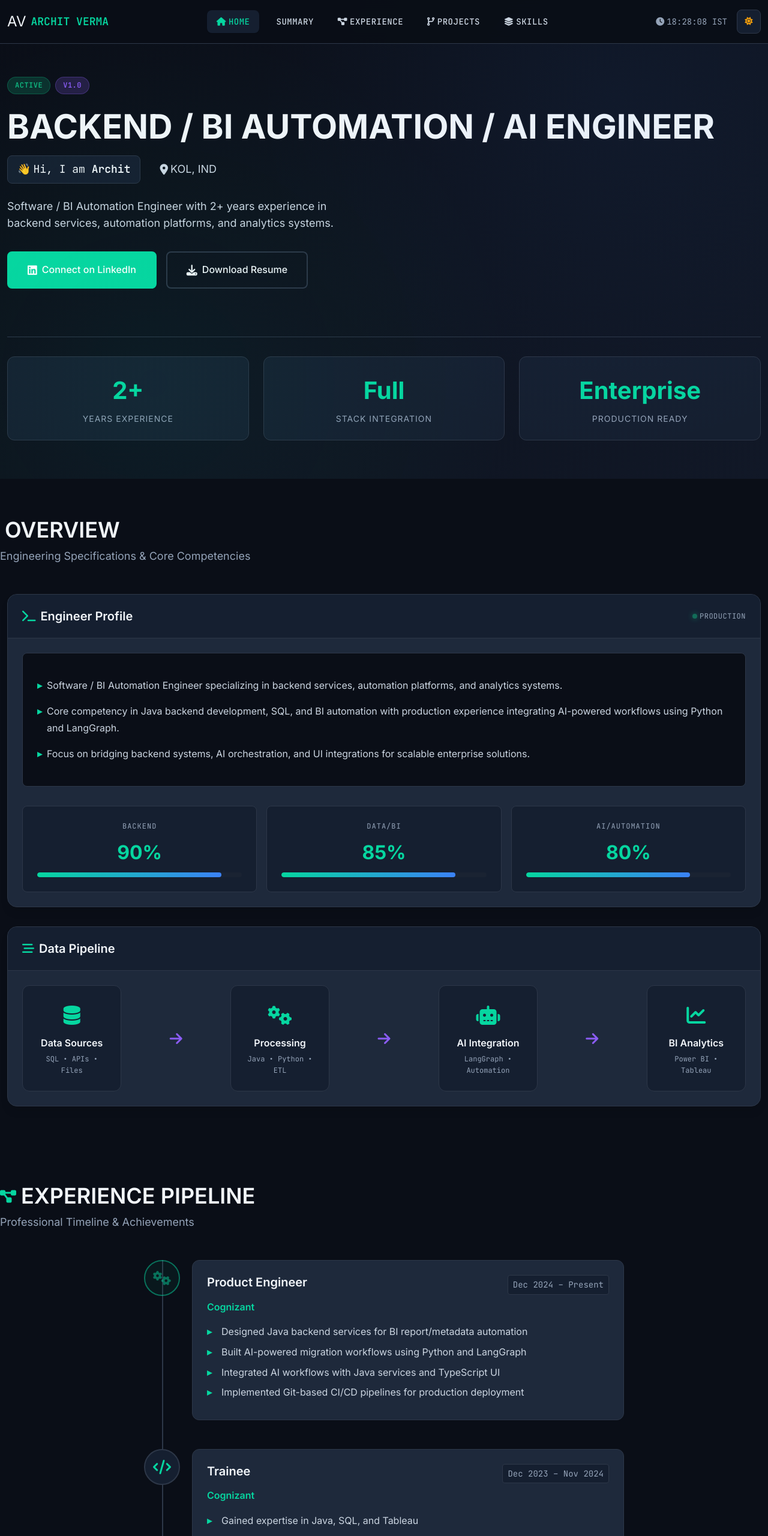
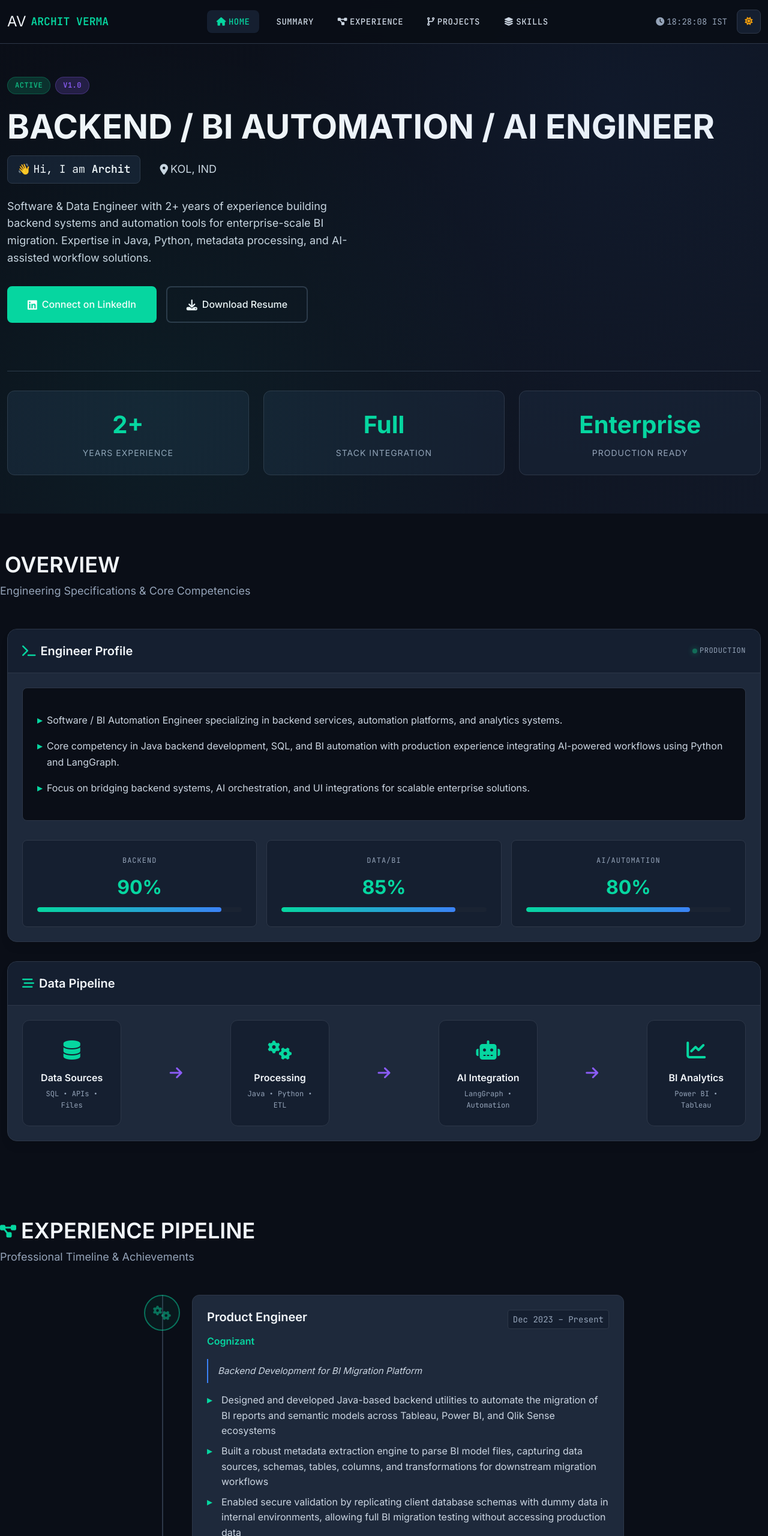
Before and after one commit to thearchit02/archit-verma-portfolio, a plain HTML site: page index.html in a window 1280 px wide. Shown: the top 2560 px of the page at 60% size. Drawn offline with Linux system fonts and the light colour scheme.

Commit message:
changes related to resume and its data

```diff
--- a/config/config.json
+++ b/config/config.json
@@ -1,18 +1,20 @@
 {
   "site": {
-    "title": "Archit Verma - Backend Engineer",
-    "description": "Software / BI Automation Engineer with 2+ years experience in backend services, automation platforms, and analytics systems.",
-    "keywords": "backend engineer, BI automation, AI integration, Java, Python, SQL, Power BI, LangGraph",
+    "title": "Archit Verma - Software & Data Engineer",
+    "description": "Software & Data Engineer with 2+ years of experience building backend systems and automation tools for enterprise-scale BI migration. Expertise in Java, Python, metadata processing, and AI-assisted workflow solutions.",
+    "keywords": "Software Engineer, Data Engineer, BI Migration, Java, Python, TypeScript, SQL, Power BI, Tableau, Qlik, LangGraph, Metadata Processing",
     "author": "Archit Verma",
     "language": "en"
   },
 
   "personal": {
     "name": "Archit Verma",
-    "role": "Backend / BI Automation / AI Engineer",
+    "role": "Software & Data Engineer",
     "location": "KOL, IND",
     "email": "reachoutarchit@gmail.com",
-    "availability": "Open to Opportunities"
+    "availability": "Open to Opportunities",
+    "experienceYears": 2,
+    "summary": "Software & Data Engineer with 2+ years of experience (2023–2026) building backend systems and automation tools for enterprise-scale BI migration. Expertise in Java, Python, and metadata processing, translating complex BI models across Tableau, Power BI, and Qlik Sense into migration-ready artifacts. Proven track record in developing rule-driven automation engines and contributing to AI-assisted workflow solutions to drive platform modernization."
   },
 
   "links": {
@@ -42,8 +44,12 @@
       "icon": "layer-group"
     },
     "education": {
-      "title": "Education & Certifications",
+      "title": "Education",
       "icon": "graduation-cap"
+    },
+    "certifications": {
+      "title": "Certifications & Credentials",
+      "icon": "certificate"
     }
   },
 
@@ -51,95 +57,89 @@
     {
       "title": "Product Engineer",
       "company": "Cognizant",
-      "period": "Dec 2024 – Present",
+      "period": "Dec 2023 – Present",
       "status": "current",
+      "subtitle": "Backend Development for BI Migration Platform",
       "achievements": [
-        "Designed Java backend services for BI report/metadata automation",
-        "Built AI-powered migration workflows using Python and LangGraph",
-        "Integrated AI workflows with Java services and TypeScript UI",
-        "Implemented Git-based CI/CD pipelines for production deployment"
-      ]
-    },
-    {
-      "title": "Trainee",
-      "company": "Cognizant",
-      "period": "Dec 2023 – Nov 2024",
-      "achievements": [
-        "Gained expertise in Java, SQL, and Tableau",
-        "Supported BI automation and analytics engineering",
-        "Learned enterprise development practices"
+        "Designed and developed Java-based backend utilities to automate the migration of BI reports and semantic models across Tableau, Power BI, and Qlik Sense ecosystems",
+        "Built a robust metadata extraction engine to parse BI model files, capturing data sources, schemas, tables, columns, and transformations for downstream migration workflows",
+        "Enabled secure validation by replicating client database schemas with dummy data in internal environments, allowing full BI migration testing without accessing production data",
+        "Developed a rule-based complexity analysis engine in Java to evaluate report structure, transformations, and interdependencies, directly supporting migration planning and effort estimation",
+        "Enhanced estimation accuracy by preparing structured BI metadata for AI models, enabling AI-assisted evaluation of migration complexity and risk",
+        "Contributed to early-stage research on an AI-powered BI migration solution using Python, LangGraph, and multi-agent workflows, focusing on automation feasibility and orchestrating report conversion",
+        "Collaborated with cross-functional teams using Git and CI/CD to deliver production-ready features, converting Tableau metadata (.tds, .twb) into staging artifacts for Power BI semantic model generation"
       ]
     }
   ],
 
   "projects": [
     {
-      "title": "AI-Powered BI Migration Platform",
-      "description": "Enterprise-grade AI-assisted migration workflows automating BI asset transitions with intelligent validation and deep system integration",
+      "title": "BI Migration & Automation Platform",
+      "description": "Enterprise-grade backend utilities for automating BI asset migration across Tableau, Power BI, and Qlik Sense ecosystems. Core system handling metadata extraction, schema validation, and report conversion at scale.",
       "status": "production",
-      "period": "Dec 2024 – Present",
-      "impact": "Reduced migration time by 60%, eliminated manual asset mapping errors, enabled 15+ enterprise migrations",
-      "technologies": ["Python", "LangGraph", "Java", "TypeScript", "Power BI", "PostgreSQL", "REST APIs"],
+      "period": "2023 – Present",
+      "impact": "Streamlined automated report publishing, reduced manual migration effort, enabled enterprise-scale BI transformations",
+      "technologies": ["Java", "Python", "TypeScript", "Power BI", "Tableau", "Qlik Sense", "REST APIs"],
       "features": [
-        "AI workflow orchestration using LangGraph for intelligent decision-making",
-        "Java microservices handling async batch processing and metadata transformation",
-        "TypeScript React UI with real-time progress tracking and error recovery",
-        "Power BI & Tableau compatibility with automated metadata extraction",
-        "Advanced validation engine with 99.2% accuracy rate",
-        "Git-based deployment pipeline with automated testing"
+        "Java backend utilities parsing Tableau files (.tds, .twb) to generate Power BI semantic models",
+        "Robust metadata extraction engine capturing data sources, schemas, tables, columns, and transformations",
+        "Automated conversion of Tableau metadata into staging artifacts for Power BI semantic model generation",
+        "Multi-source BI platform support (Tableau, Power BI Service, Qlik Sense)",
+        "TypeScript integration for downstream UI and workflow orchestration",
+        "Git-based CI/CD deployment pipeline for production releases"
       ],
-      "highlights": ["60% faster migrations", "99.2% accuracy", "Real-time monitoring", "Enterprise-scale"]
+      "highlights": ["Tableau-to-Power BI conversion", "Multi-platform support", "Automated publishing", "Enterprise-ready"]
     },
     {
-      "title": "BI Automation Framework - Report Scheduler",
-      "description": "Robust automation framework for scheduling and executing BI reports with enterprise-level error handling and notifications",
+      "title": "BI Complexity Analysis Engine",
+      "description": "Intelligent Java-based system for analyzing and estimating BI report complexity, transformations, and migration effort. Directly supports migration planning, resource allocation, and risk assessment.",
       "status": "production",
-      "period": "Oct 2024 – Dec 2024",
-      "impact": "Automated 200+ monthly report executions, reduced manual effort by 80%, enabled 24/7 scheduling",
-      "technologies": ["Java", "Spring Boot", "SQL", "Scheduler", "Notification APIs"],
+      "period": "2025",
+      "impact": "Enhanced migration estimation accuracy, reduced planning overhead, enabled data-driven effort forecasting",
+      "technologies": ["Java", "Rule-Based Systems", "BI Metadata Analysis"],
       "features": [
-        "RESTful API for report scheduling with cron expression support",
-        "Multi-tier error handling with automatic retry logic",
-        "Email & Slack notification integrations",
-        "Database transaction management with rollback capabilities",
-        "Performance monitoring and audit logging",
-        "Role-based access control"
+        "Rule-based analysis engine evaluating report structure and complexity",
+        "Transformation interdependency mapping and dependency graph generation",
+        "Metadata structuring for AI model consumption and analysis",
+        "Integration with AI models for assisted complexity evaluation and risk scoring",
+        "Quantitative effort estimation based on historical patterns",
+        "Decision support for migration prioritization and resource planning"
       ],
-      "highlights": ["80% efficiency gain", "200+ reports/month", "Zero downtime", "Full auditability"]
+      "highlights": ["Intelligent analysis", "AI-assisted evaluation", "Effort estimation", "Risk assessment"]
     },
     {
-      "title": "Data Pipeline & ETL System",
-      "description": "High-performance ETL platform processing 500K+ records daily with real-time validation and incremental updates",
+      "title": "Secure BI Schema Replication System",
+      "description": "Automated system for replicating client database schemas with dummy data, enabling full BI migration testing in internal environments without exposing production data.",
       "status": "production",
-      "period": "Jan 2024 – Sep 2024",
-      "impact": "Reduced data load time by 45%, decreased error rate from 2% to 0.1%, enabled real-time analytics",
-      "technologies": ["Python", "SQL", "ETL", "Data Modeling", "Tableau"],
+      "period": "2024",
+      "impact": "Eliminated security risks in BI migration testing, enabled comprehensive validation in isolated environments",
+      "technologies": ["Java", "SQL", "Database APIs", "Data Masking"],
       "features": [
-        "Incremental delta processing for optimized data sync",
-        "Multi-source data consolidation (APIs, Databases, Files)",
-        "Data quality validation with automated cleansing",
-        "Scheduled batch processing with dependency management",
-        "Real-time dashboards reflecting data freshness",
-        "Fail-safe mechanisms with automatic recovery"
+        "Automated client schema extraction and replication",
+        "Dummy data generation maintaining schema integrity",
+        "Internal environment deployment for secure testing",
+        "Table structure and relationship preservation",
+        "Support for complex schema dependencies",
+        "Compliance with data security and privacy policies"
       ],
-      "highlights": ["45% faster loading", "0.1% error rate", "500K records/day", "Real-time sync"]
+      "highlights": ["Production-safe testing", "Schema preservation", "Security-first", "Comprehensive validation"]
     },
     {
-      "title": "Tableau Analytics Dashboard Suite",
-      "description": "Comprehensive multi-tier analytics dashboard ecosystem serving executive, management, and operational stakeholders",
-      "status": "active",
-      "period": "Jun 2024 – Present",
-      "impact": "Enabled data-driven decisions for 50+ stakeholders, reduced report generation time from 2 hours to 5 minutes",
-      "technologies": ["Tableau", "SQL", "Data Modeling", "DAX", "Performance Optimization"],
+      "title": "AI-Driven BI Migration Research (R&D)",
+      "description": "Early-stage research project on AI-powered BI migration solutions using Python, LangGraph, and multi-agent workflows. Focus on automation feasibility and orchestrating intelligent report conversion.",
+      "status": "in-progress",
+      "period": "2026 – Present",
+      "impact": "Pioneering AI-assisted BI migration capabilities, transforming manual processes into intelligent workflows",
+      "technologies": ["Python", "LangGraph", "Multi-Agent Workflows", "AI Models", "Metadata Processing"],
       "features": [
-        "Executive dashboards with KPI tracking and trend analysis",
-        "Real-time operational metrics with drill-down capabilities",
-        "Custom calculations and LOD expressions",
-        "Performance optimizations achieving sub-second query times",
-        "Row-level security for stakeholder-specific views",
-        "Mobile-responsive design for on-the-go analytics"
+        "Multi-agent workflow orchestration using LangGraph for intelligent decision-making",
+        "AI model integration for automated report conversion and validation",
+        "Structured BI metadata preparation for LLM processing",
+        "Feasibility prototyping for automation scenarios",
+        "Cross-functional collaboration using Git and CI/CD",
+        "Production-ready feature delivery pipeline"
       ],
-      "highlights": ["50+ stakeholders", "5min reports", "Real-time KPIs", "Mobile-ready"]
+      "highlights": ["Multi-agent workflows", "LangGraph orchestration", "AI automation", "Future-focused innovation"]
     }
   ],
 
@@ -159,17 +159,58 @@
   },
 
   "skills": {
-    "backend": ["Java", "Python", "TypeScript", "REST APIs", "Spring Boot", "Microservices"],
-    "data_bi": ["SQL", "Data Modeling", "Power BI", "Tableau", "Qlik Sense", "BI Automation"],
-    "ai_automation": ["LangGraph", "AI Workflow Orchestration", "Automation Systems"],
-    "practices": ["CI/CD", "Git", "Enterprise Development", "System Design"]
+    "languages": ["Java", "Python", "TypeScript", "SQL"],
+    "backend_frameworks": ["Java Backend Development", "API Design", "Rule-Based Processing Engines", "Automation Utilities", "LangGraph"],
+    "data_database": ["Relational Databases", "Metadata Modeling", "Schema Replication", "Data Lineage", "BI Metadata Extraction (Tableau, Power BI, Qlik)"],
+    "ai_innovation": ["AI-Assisted Analysis", "Multi-Agent Workflows", "Structured Metadata for LLMs", "Feasibility Prototyping"],
+    "tools_platforms": ["Tableau", "Power BI Service", "Qlik Sense", "Git", "CI/CD Pipelines"],
+    "practices": ["Enterprise Development", "System Design", "Automation Architecture"]
   },
 
   "education": [
     {
-      "degree": "Bachelor's Of Technology",
-      "institution": "Rajiv Gandhi Proudyogiki Vishwavidyalaya",
-      "period": "2019 – 2023"
+      "degree": "Bachelor of Technology",
+      "institution": "Rajiv Gandhi Proudyogiki Vishwavidyalaya (RGPV)",
+      "period": "2019 – 2023",
+      "description": "Comprehensive technical foundation in computer science and engineering"
+    }
+  ],
+
+  "certifications": [
+    {
+      "certification": "Microsoft Certified: Azure Administrator Associate",
+      "issuer": "Microsoft",
+      "category": "Cloud & DevOps"
+    },
+    {
+      "certification": "Microsoft Certified: Generative AI Design",
+      "issuer": "Microsoft",
+      "category": "AI & Innovation"
+    },
+    {
+      "certification": "Power BI Certification",
+      "issuer": "Microsoft",
+      "category": "Data & BI"
+    },
+    {
+      "certification": "Tableau Bootcamp",
+      "issuer": "Tableau",
+      "category": "Data & BI"
+    },
+    {
+      "certification": "SQL Certification",
+      "issuer": "HackerRank",
+      "category": "Programming"
+    },
+    {
+      "certification": "Java Certification",
+      "issuer": "HackerRank",
+      "category": "Programming"
+    },
+    {
+      "certification": "Python Certification",
+      "issuer": "Cisco",
+      "category": "Programming"
     }
   ],
 
@@ -211,7 +252,7 @@
     ],
     "copyright": "© 2026 Archit Verma. All rights reserved.",
     "version": "1.1.0",
-    "build_date": "2026-02-11"
+    "build_date": "2026-02-14"
   },
 
   "ui": {
--- a/css/components.css
+++ b/css/components.css
@@ -741,6 +741,16 @@
     margin-bottom: var(--spacing-md);
 }
 
+.timeline-subtitle {
+    color: var(--color-text-secondary);
+    font-size: 0.95rem;
+    font-style: italic;
+    margin-bottom: var(--spacing-md);
+    padding: var(--spacing-sm) 0;
+    border-left: 2px solid var(--color-secondary);
+    padding-left: var(--spacing-md);
+}
+
 .timeline-achievements {
     list-style: none;
 }
@@ -932,20 +942,68 @@
     gap: var(--spacing-xl);
 }
 
+/* Certifications Grid */
+.certifications-grid {
+    display: grid;
+    grid-template-columns: repeat(auto-fit, minmax(300px, 1fr));
+    gap: var(--spacing-xl);
+}
+
 .education-card {
     background-color: var(--color-bg-card);
     border-radius: var(--radius-xl);
     border: 1px solid var(--color-border);
     padding: var(--spacing-lg);
+    transition: all var(--transition-base);
+    position: relative;
 }
 
-.education-degree {
+.education-card:hover {
+    transform: translateY(-4px);
+    border-color: var(--color-primary);
+    box-shadow: var(--shadow-lg);
+}
+
+.degree-card {
+    border-left: 4px solid var(--color-primary);
+}
+
+.certification-card {
+    border-left: 4px solid var(--color-secondary);
+}
+
+.degree-badge,
+.certification-badge {
+    display: inline-flex;
+    align-items: center;
+    justify-content: center;
+    width: 48px;
+    height: 48px;
+    border-radius: var(--radius-lg);
+    margin-bottom: var(--spacing-md);
+    font-size: 1.5rem;
+}
+
+.degree-badge {
+    background-color: rgba(6, 214, 160, 0.1);
+    color: var(--color-primary);
+}
+
+.certification-badge {
+    background-color: rgba(59, 130, 246, 0.1);
+    color: var(--color-secondary);
+}
+
+.education-degree,
+.certification-name {
     font-size: 1.25rem;
     color: var(--color-text-primary);
     margin-bottom: var(--spacing-sm);
+    font-weight: 600;
 }
 
-.education-institution {
+.education-institution,
+.certification-issuer {
     color: var(--color-primary);
     font-weight: 600;
     margin-bottom: var(--spacing-xs);
@@ -955,6 +1013,32 @@
     font-family: var(--font-family-mono);
     font-size: 0.875rem;
     color: var(--color-text-muted);
+    margin-bottom: var(--spacing-md);
+}
+
+.education-description {
+    font-size: 0.95rem;
+    color: var(--color-text-secondary);
+    margin-top: var(--spacing-sm);
+    padding-top: var(--spacing-sm);
+    border-top: 1px solid var(--color-border);
+}
+
+.certification-category {
+    margin-top: var(--spacing-md);
+}
+
+.category-tag {
+    display: inline-block;
+    padding: var(--spacing-xs) var(--spacing-sm);
+    background-color: var(--color-bg-tertiary);
+    color: var(--color-secondary);
+    border-radius: var(--radius-full);
+    font-family: var(--font-family-mono);
+    font-size: 0.75rem;
+    font-weight: 600;
+    text-transform: uppercase;
+    letter-spacing: 0.5px;
 }
 
 /* Contact Section */
--- a/js/main.js
+++ b/js/main.js
@@ -90,6 +90,7 @@
         this.renderProjects();
         this.renderSkills();
         this.renderEducation();
+        this.renderCertifications();
         this.renderMetrics();
         this.renderSocialLinks();
         this.setupDownloadLinks();
@@ -128,6 +129,13 @@
     }
 
     calculateExperienceYears() {
+        const personal = config.get('personal', {});
+
+        // Use explicit experienceYears if provided
+        if (personal.experienceYears) {
+            return personal.experienceYears;
+        }
+
         const experiences = config.get('experience', []);
         if (experiences.length === 0) return 2;
 
@@ -164,6 +172,7 @@
                         <span class="timeline-period">${exp.period}</span>
                     </div>
                     <div class="timeline-company">${exp.company}</div>
+                    ${exp.subtitle ? `<div class="timeline-subtitle">${exp.subtitle}</div>` : ''}
                     <ul class="timeline-achievements">
                         ${exp.achievements ? exp.achievements.map(ach => `
                             <li>${ach}</li>
@@ -233,9 +242,11 @@
         if (!skillsGrid) return;
 
         const skillCategories = [
-            { key: 'backend', icon: 'server', title: 'Backend Core' },
-            { key: 'data_bi', icon: 'database', title: 'Data & BI' },
-            { key: 'ai_automation', icon: 'robot', title: 'AI & Automation' },
+            { key: 'languages', icon: 'code', title: 'Languages' },
+            { key: 'backend_frameworks', icon: 'server', title: 'Backend & Frameworks' },
+            { key: 'data_database', icon: 'database', title: 'Data & Database' },
+            { key: 'ai_innovation', icon: 'robot', title: 'AI & Innovation' },
+            { key: 'tools_platforms', icon: 'wrench', title: 'Tools & Platforms' },
             { key: 'practices', icon: 'cogs', title: 'Engineering Practices' }
         ];
 
@@ -263,10 +274,32 @@
         if (!educationGrid) return;
 
         educationGrid.innerHTML = education.map(edu => `
-            <div class="education-card">
+            <div class="education-card degree-card">
+                <div class="degree-badge">
+                    <i class="fas fa-graduation-cap"></i>
+                </div>
                 <h3 class="education-degree">${edu.degree}</h3>
                 <div class="education-institution">${edu.institution}</div>
                 <div class="education-period">${edu.period}</div>
+                ${edu.description ? `<div class="education-description">${edu.description}</div>` : ''}
+            </div>
+        `).join('');
+    }
+
+    renderCertifications() {
+        const certifications = config.get('certifications', []);
+        const certificationsGrid = document.getElementById('certificationsGrid');
+
+        if (!certificationsGrid) return;
+
+        certificationsGrid.innerHTML = certifications.map(cert => `
+            <div class="education-card certification-card">
+                <div class="certification-badge">
+                    <i class="fas fa-certificate"></i>
+                </div>
+                <h3 class="certification-name">${cert.certification}</h3>
+                <div class="certification-issuer">${cert.issuer}</div>
+                ${cert.category ? `<div class="certification-category"><span class="category-tag">${cert.category}</span></div>` : ''}
             </div>
         `).join('');
     }
```
Also changed, not shown: index.html (+17 -1 lines), 1 other file.
